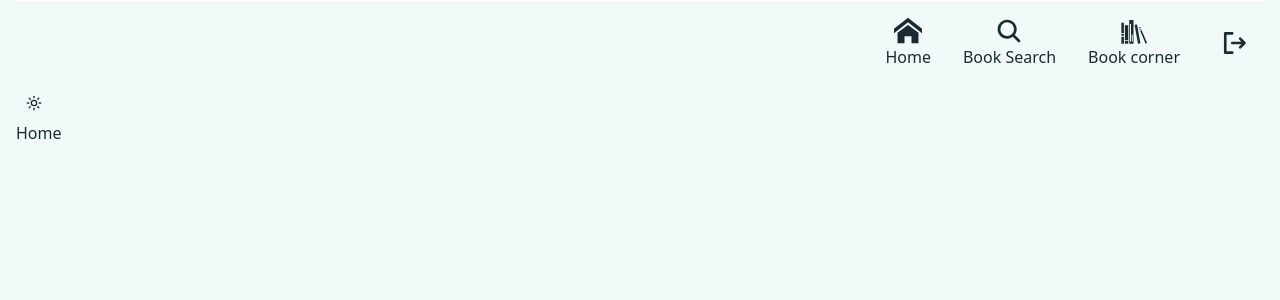
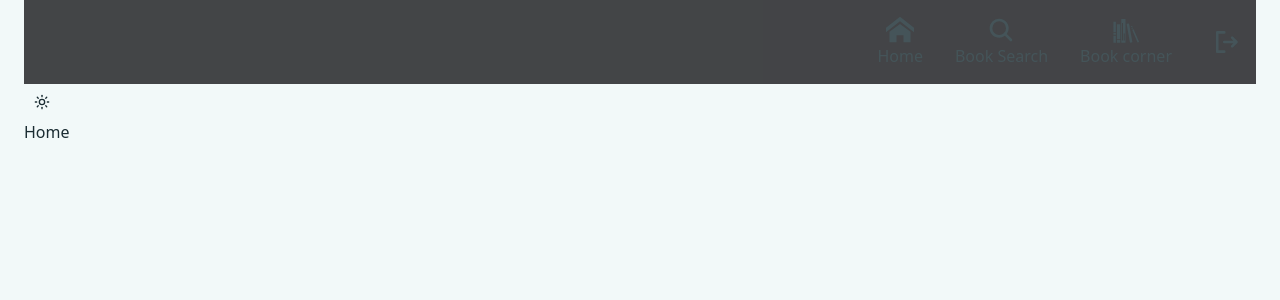
Before and after one commit to bonniemo/google-books-api, a Next.js app: page / in a window 1280 px wide. Shown: the top 300 px of the page. Built offline with nearby package versions, Linux system fonts and the light colour scheme; no server answers.

Commit message:
styling fix

```diff
--- a/app/layout.tsx
+++ b/app/layout.tsx
@@ -19,7 +19,7 @@ export default function RootLayout({
 }>) {
     return (
         <html lang="en" suppressHydrationWarning>
-            <body className="bg-base-light dark:bg-base-night text-base-dark dark:text-base-light px-2 sm:px-4">
+            <body className="bg-base-light dark:bg-base-night text-base-dark dark:text-base-light px-2 sm:px-6">
                 <AuthProvider>
                     <ThemeProvider
                         attribute="class"
--- a/components/DisplayCardSearchResult.tsx
+++ b/components/DisplayCardSearchResult.tsx
@@ -30,14 +30,14 @@ const DisplayCardSearchResult = (props: DisplayCardSearchResultProps) => {
     const isInShelf = !!bookInShelf;
 
     return (
-        <article className="w-full rounded-r-lg rounded-l-xl grid grid-cols-12 bg-accent-light text-base-dark shadow-xl">
+        <article className="rounded-r-lg rounded-l-xl grid grid-cols-12 bg-accent-light text-base-dark shadow-xl">
             <div className="bg-base-dark rounded-l-lg col-start-1 col-span-2 row-start-1"></div>
             {/* Thumbnail section */}
             <div className="col-span-4 flex mt-4 col-start-1 col-end-5 justify-center row-start-1">
                 <img
                     src={props.imgUrl}
                     alt={`Book cover of ${props.title}`}
-                    className="max-h-[11rem] object-cover rounded-lg mr-8 mb-4"
+                    className="max-h-[11rem] max-w-[7rem] object-cover rounded-lg mr-8 mb-4"
                 />
             </div>
 
@@ -69,13 +69,13 @@ const DisplayCardSearchResult = (props: DisplayCardSearchResultProps) => {
                             <p className="text-sm">
                                 {showFullDescription
                                     ? props.description
-                                    : `${props.description.slice(0, 150)}${
-                                          props.description.length > 150
+                                    : `${props.description.slice(0, 100)}${
+                                          props.description.length > 100
                                               ? "..."
                                               : ""
                                       }`}
                             </p>
-                            {props.description.length > 150 && (
+                            {props.description.length > 100 && (
                                 <button
                                     className="text-xs underline text-primary mt-1"
                                     onClick={() =>
--- a/components/Nav.tsx
+++ b/components/Nav.tsx
@@ -6,7 +6,8 @@ import Settings from "./Settings";
 
 const Nav = () => {
     return (
-        <section className="flex justify-between md:justify-end items-center max-w-md md:max-w-full m-auto md:m-0 gap-8 px-2 py-4 border-t border-white">
+        <section className=" px-2 py-4 bg-base-night opacity-80">
+            <div className="flex justify-between  md:justify-end items-center max-w-md md:max-w-full m-auto md:m-0 gap-8">
                 <Link href="/" className="flex flex-col items-center">
                     <ImHome className="min-w-7 min-h-7" />
                     Home
@@ -15,13 +16,17 @@ const Nav = () => {
                     <IoSearch className="min-w-7 min-h-7" />
                     Book Search
                 </Link>
-            <Link href="/book-corner" className="flex flex-col items-center">
+                <Link
+                    href="/book-corner"
+                    className="flex flex-col items-center"
+                >
                     <GiBookshelf className="min-w-7 min-h-7" />
                     Book corner
                 </Link>
                 <div className="md:block hidden">
                     <Settings />
                 </div>
+            </div>
         </section>
     );
 };
--- a/tailwind.config.ts
+++ b/tailwind.config.ts
@@ -11,7 +11,7 @@ export default {
         extend: {
             colors: {
                 base: {
-                    night: "#0E0E11",
+                    night: "#18181B",
                     light: "#F2F9F9",
                     dark: "#1A2C32",
                 },
```
Lines whose indentation alone changed are shown as unchanged.
